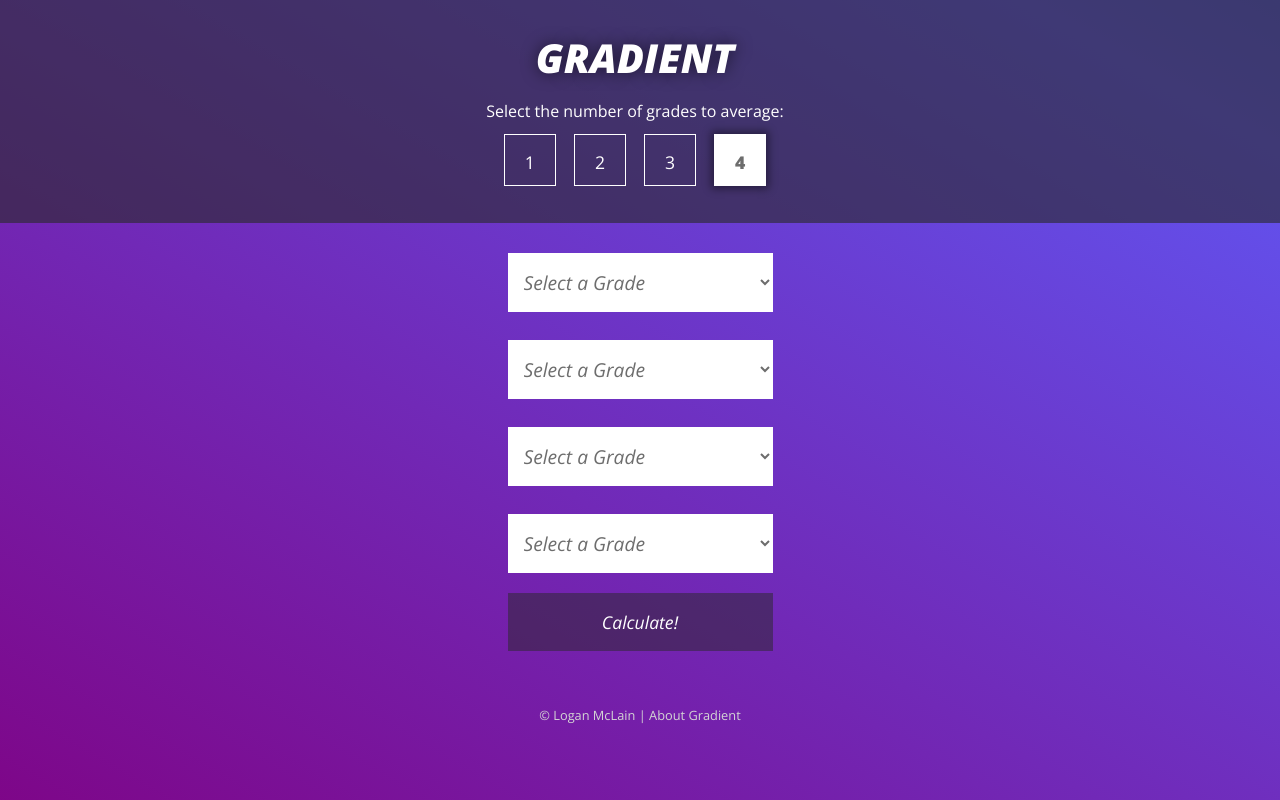
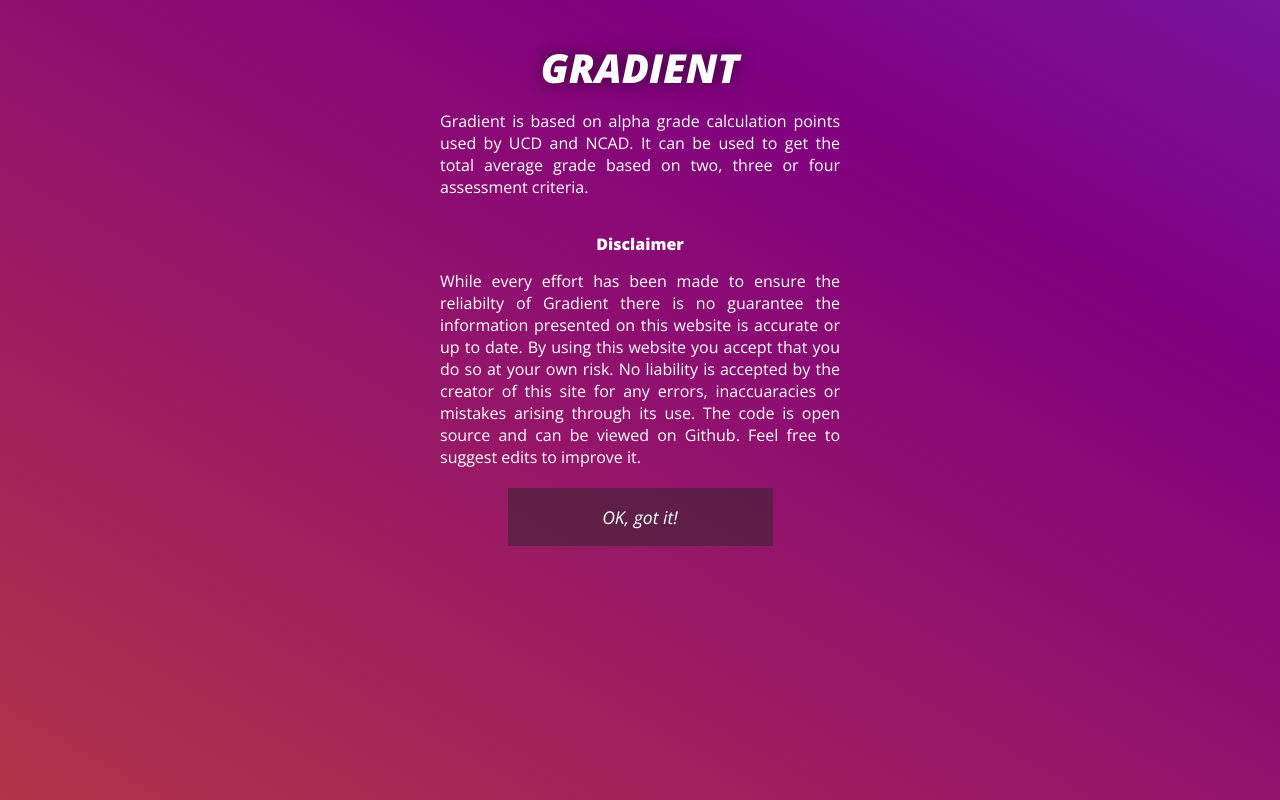
Before and after one commit to Sloggiebear/Gradient, a website: page index.html in a window 1280 px wide. Both pictures are taken after a click on the link "About Gradient". Drawn offline with nearby package versions, Linux system fonts and the light colour scheme.

Commit message:
Added modal and styling to display about information

```diff
--- a/index.html
+++ b/index.html
@@ -116,9 +116,9 @@
         </div> <!-- end of "themath" -->
 
 
-          <div id="modal" class="hidden">
-            <div class="__modal-content">
-              <h3>About Gradient</h3>
+          <div id="aboutmodal" class="modal hidden">
+            <div class="modal-content">
+              <h1 class="logo">Gradient</h1>
               <p>
                 Gradient is based on alpha grade calculation points used by UCD and NCAD. It can be used to get the total average grade based on two,
                 three or four assessment criteria.
@@ -130,10 +130,11 @@
                 of this site for any errors, inaccuaracies or mistakes arising through its use. The code is open source and can be viewed on Github.
                 Feel free to suggest edits to improve it.
               </p>
+              <a href="javascript:classToggle(aboutmodal);" class="button">OK, got it!</a>
             </div>
           </div>
           <div class="footer">
-            <p>© <a href="http://www.loganmclain.com" target="_blank">Logan McLain</a> | <a href="#" >About Gradient</a></p>
+            <p>© <a href="http://www.loganmclain.com" target="_blank">Logan McLain</a> | <a href="javascript:classToggle(aboutmodal);" >About Gradient</a></p>
           </div>
 
       </div> <!-- end of main content-->
--- a/styles.scss
+++ b/styles.scss
@@ -209,7 +209,36 @@
   display: grid;
   grid-template-columns: 1fr 1fr;
   max-width: 220px;
-  margin: 20px auto;
+  margin: 20px 40px 20px auto;
+  text-align: left;
+}
+
+//About Modal
+
+.modal {
+  z-index: 10;
+  background-image: linear-gradient(30deg, #c04338, purple, #6252ee, #05676e);
+  background-size: 500%;
+  min-height: 100%;
+  min-width: 100%;
+  animation: bg-animation 50s infinite;
+  position: absolute;
+  top: 0;
+  left: 0;
+}
+
+.modal-content {
+  margin: auto;
+  max-width: 400px;
+  padding-top: 40px;
+
+  p {
+    text-align: justify;
+  }
+
+  h3 {
+    padding: 30px 0px 15px 0px;
+  }
 }
 
 // Footer Styles
```
Also changed, not shown: styles.css, 2 other files.
